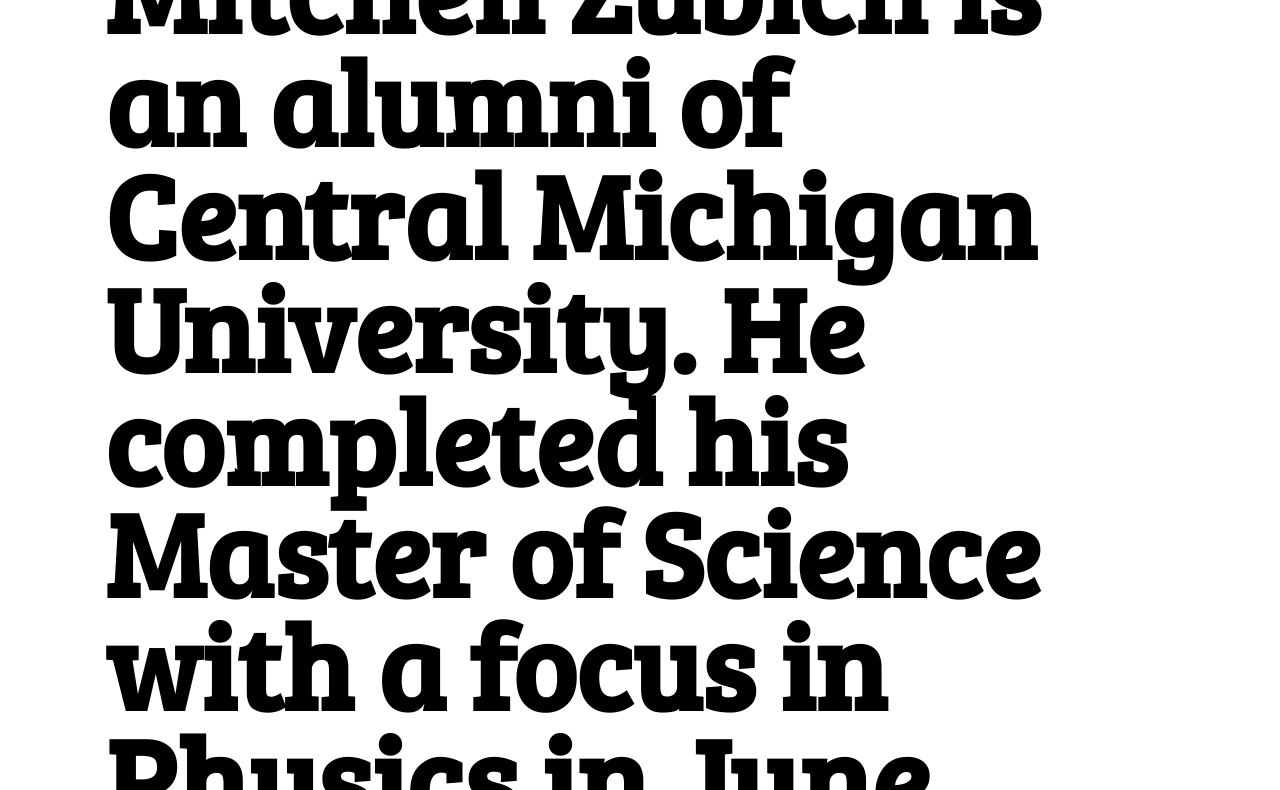
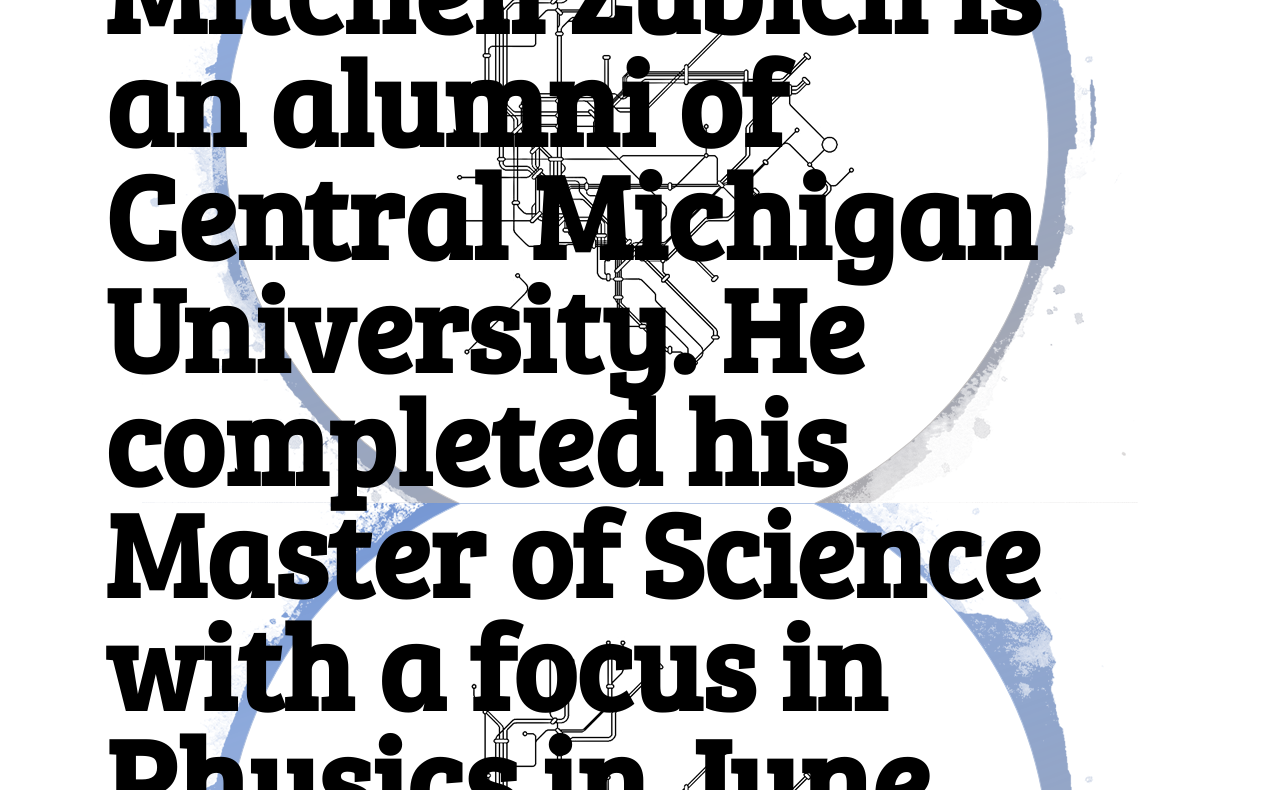
Before and after one commit to mitczubi/mitczubi, a plain HTML site: page about.html in a window 1280 px wide. Shown: the part 217-1007 px from the top of the page. Drawn offline with Linux system fonts and the light colour scheme.

Commit message:
Added background image to about section

```diff
--- a/main.css
+++ b/main.css
@@ -127,6 +127,8 @@ h1 {
 #about-main {
     transition: margin-left .5s;
     padding: 20px;
+    background-image: url("nycmap.png");
+    background-size: 100%;
 }
 
 #about-main h1 {
```
